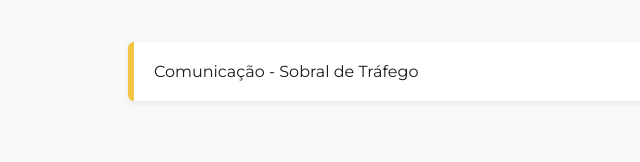
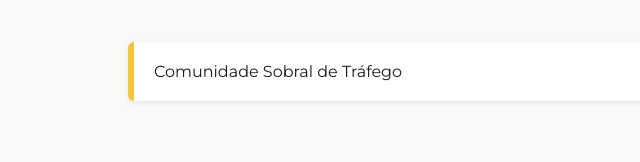
Before and after one commit to coostaluan08/coostaluan, a plain HTML site: page index.html in a window 1280 px wide. Shown: the part 1345-1507 px from the top of the page, 12-652 px from the left. Drawn offline with Linux system fonts and the light colour scheme.

Commit message:
Update index.html

```diff
--- a/index.html
+++ b/index.html
@@ -131,7 +131,7 @@
 <section>
   <h2>Formação</h2>
   <div class="highlight">
-    Comunicação - Sobral de Tráfego
+    Comunidade Sobral de Tráfego
   </div>
 </section>
 
```
